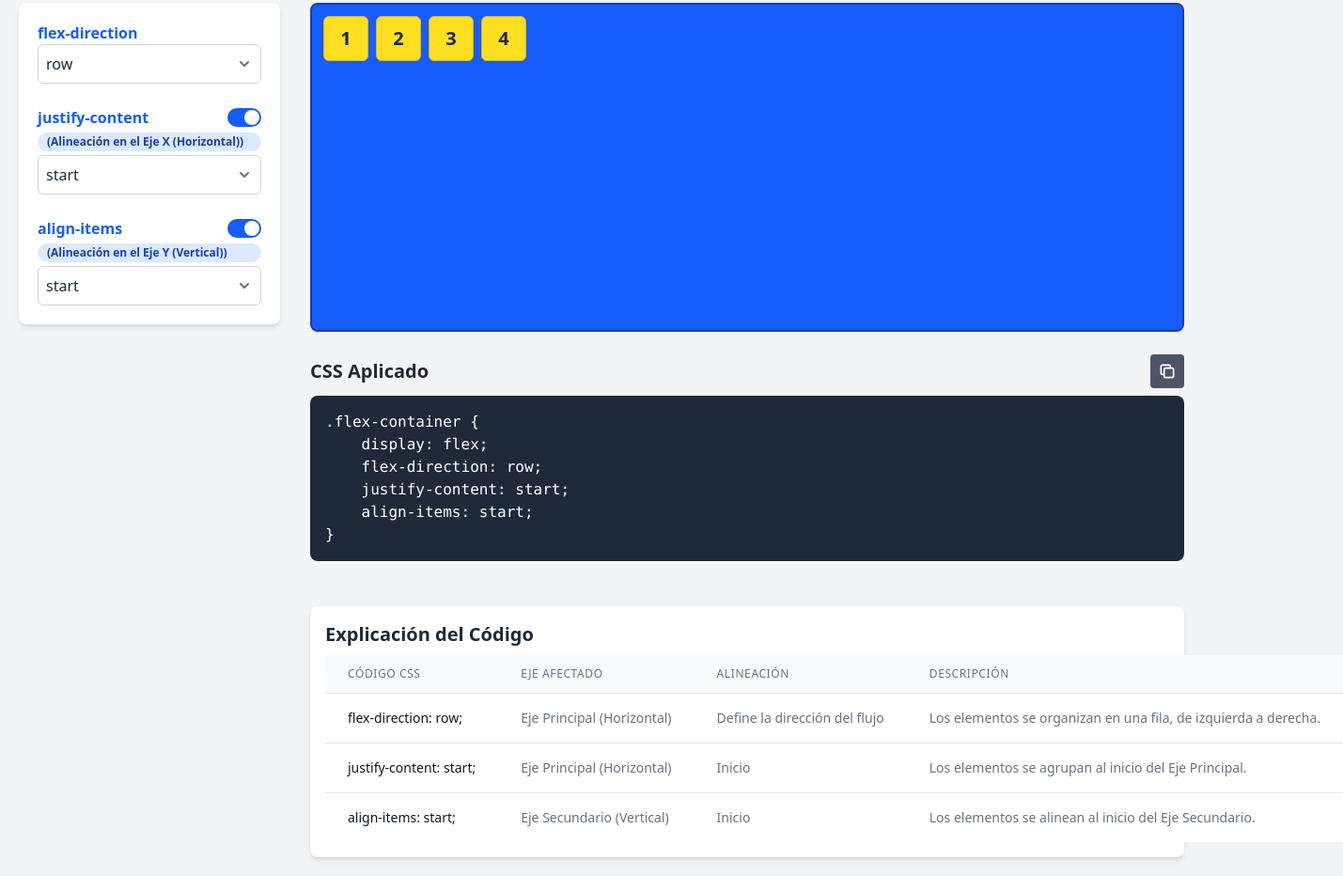
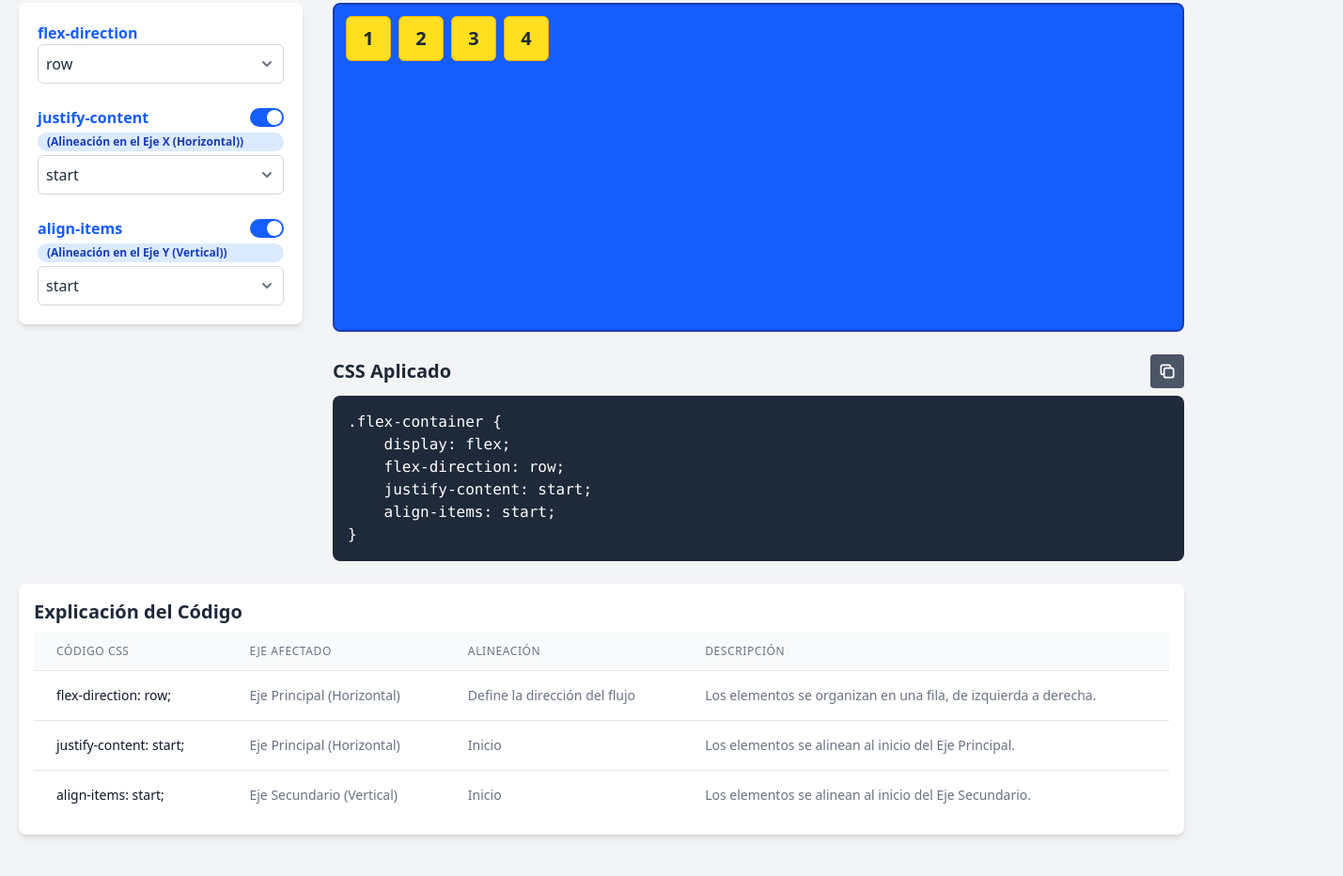
Before and after one commit to juanvizarro/flexbox-practice, a website: page index.html in a window 1280 px wide. Shown: the part 73-1005 px from the top of the page at 94% size, 1429 px wide, since content can reach past the window. After the commit the page ends 981 px from the top, so only its background shows below. Drawn offline with nearby package versions, Linux system fonts and the light colour scheme; files that its build step writes are made by us from their sources.

Commit message:
fix: adjust whitespace handling in table cells and update explanation text alignment

```diff
--- a/index.html
+++ b/index.html
@@ -103,12 +103,11 @@
                 </div>
                 <pre class="code-block"><code id="css-code"></code></pre>
             </div>
-
-            <div class="mt-6 p-4 bg-white rounded-lg shadow-md">
-                <h2 class="text-xl font-bold mb-2">Explicación del Código</h2>
-                <div id="explanation-text" class="text-gray-700 leading-relaxed"></div>
-            </div>
         </div>
+    </div>
+    <div class="mt-6 p-4 bg-white rounded-lg shadow-md">
+        <h2 class="text-xl font-bold mb-2">Explicación del Código</h2>
+        <div id="explanation-text" class="text-gray-700 leading-relaxed"></div>
     </div>
 
     <script src="script.js"></script>
--- a/script.js
+++ b/script.js
@@ -78,7 +78,7 @@
             <td class="px-6 py-4 whitespace-nowrap text-sm font-medium text-gray-900">flex-direction: ${state['flex-direction']};</td>
             <td class="px-6 py-4 whitespace-nowrap text-sm text-gray-500">${mainAxisName}</td>
             <td class="px-6 py-4 whitespace-nowrap text-sm text-gray-500">Define la dirección del flujo</td>
-            <td class="px-6 py-4 whitespace-nowrap text-sm text-gray-500">${flexDirectionDesc}</td>
+            <td class="px-6 py-4 text-sm text-gray-500">${flexDirectionDesc}</td>
         </tr>
     `;
 
@@ -92,8 +92,8 @@
             justifyContentDesc = `(Desactivado) Los elementos se alinean por defecto al inicio del Eje Principal.`;
         } else {
             switch (currentJustifyContent) {
-                case 'start': justifyContentAlignment = "Inicio"; justifyContentDesc = "Los elementos se agrupan al inicio del Eje Principal."; break;
-                case 'end': justifyContentAlignment = "Final"; justifyContentDesc = "Los elementos se agrupan al final del Eje Principal."; break;
+                case 'start': justifyContentAlignment = "Inicio"; justifyContentDesc = "Los elementos se alinean al inicio del Eje Principal."; break;
+                case 'end': justifyContentAlignment = "Final"; justifyContentDesc = "Los elementos se alinean al final del Eje Principal."; break;
                 case 'center': justifyContentAlignment = "Centro"; justifyContentDesc = "Los elementos se centran en el Eje Principal."; break;
                 case 'space-between': justifyContentAlignment = "Espacio entre"; justifyContentDesc = "Los elementos se distribuyen con espacio uniforme entre ellos, sin espacio en los extremos."; break;
                 case 'space-around': justifyContentAlignment = "Espacio alrededor"; justifyContentDesc = "Los elementos se distribuyen con espacio uniforme alrededor de ellos (incluyendo los extremos). "; break;
@@ -105,7 +105,7 @@
             <td class="px-6 py-4 whitespace-nowrap text-sm font-medium text-gray-900">justify-content: ${currentJustifyContent};</td>
             <td class="px-6 py-4 whitespace-nowrap text-sm text-gray-500">${mainAxisName}</td>
             <td class="px-6 py-4 whitespace-nowrap text-sm text-gray-500">${justifyContentAlignment}</td>
-            <td class="px-6 py-4 whitespace-nowrap text-sm text-gray-500">${justifyContentDesc}</td>
+            <td class="px-6 py-4 text-sm text-gray-500">${justifyContentDesc}</td>
         </tr>
     `;
 
@@ -131,7 +131,7 @@
             <td class="px-6 py-4 whitespace-nowrap text-sm font-medium text-gray-900">align-items: ${currentAlignItems};</td>
             <td class="px-6 py-4 whitespace-nowrap text-sm text-gray-500">${crossAxisName}</td>
             <td class="px-6 py-4 whitespace-nowrap text-sm text-gray-500">${alignItemsAlignment}</td>
-            <td class="px-6 py-4 whitespace-nowrap text-sm text-gray-500">${alignItemsDesc}</td>
+            <td class="px-6 py-4 text-sm text-gray-500">${alignItemsDesc}</td>
         </tr>
     `;
 
```
